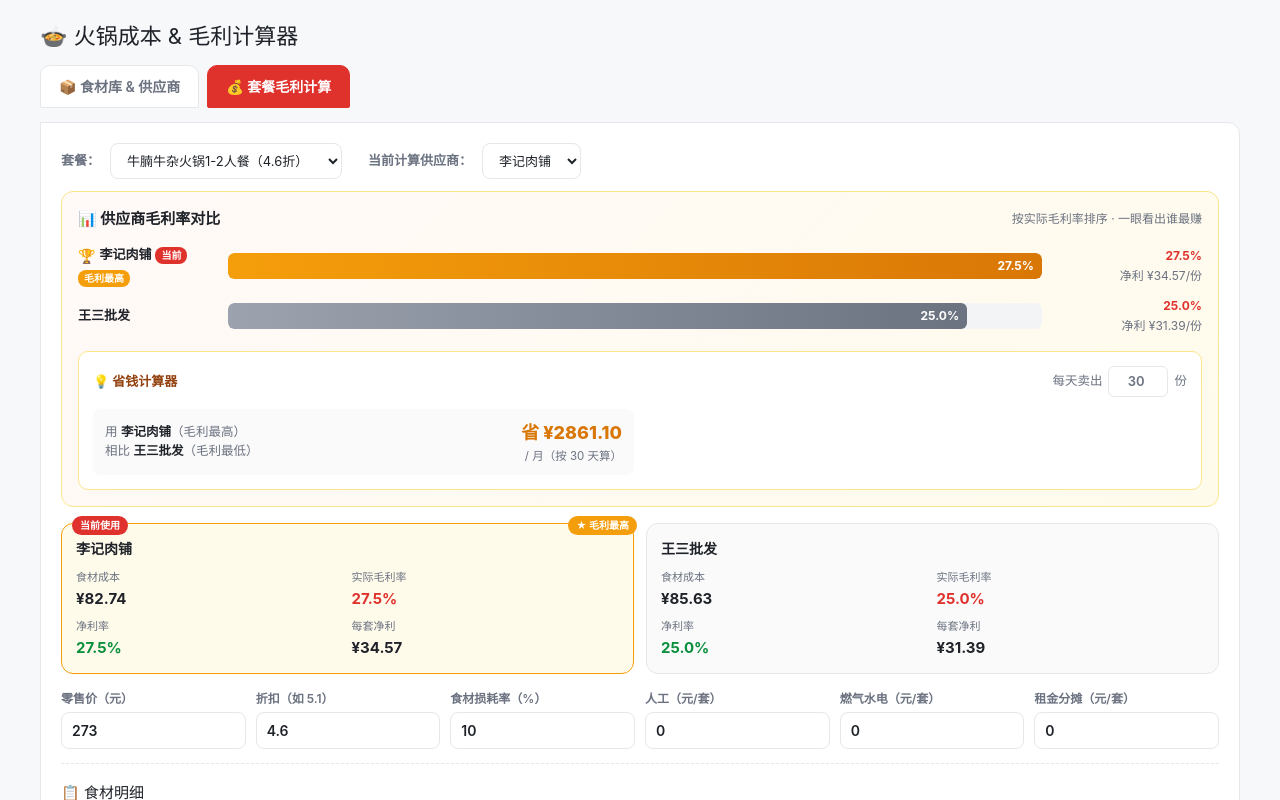
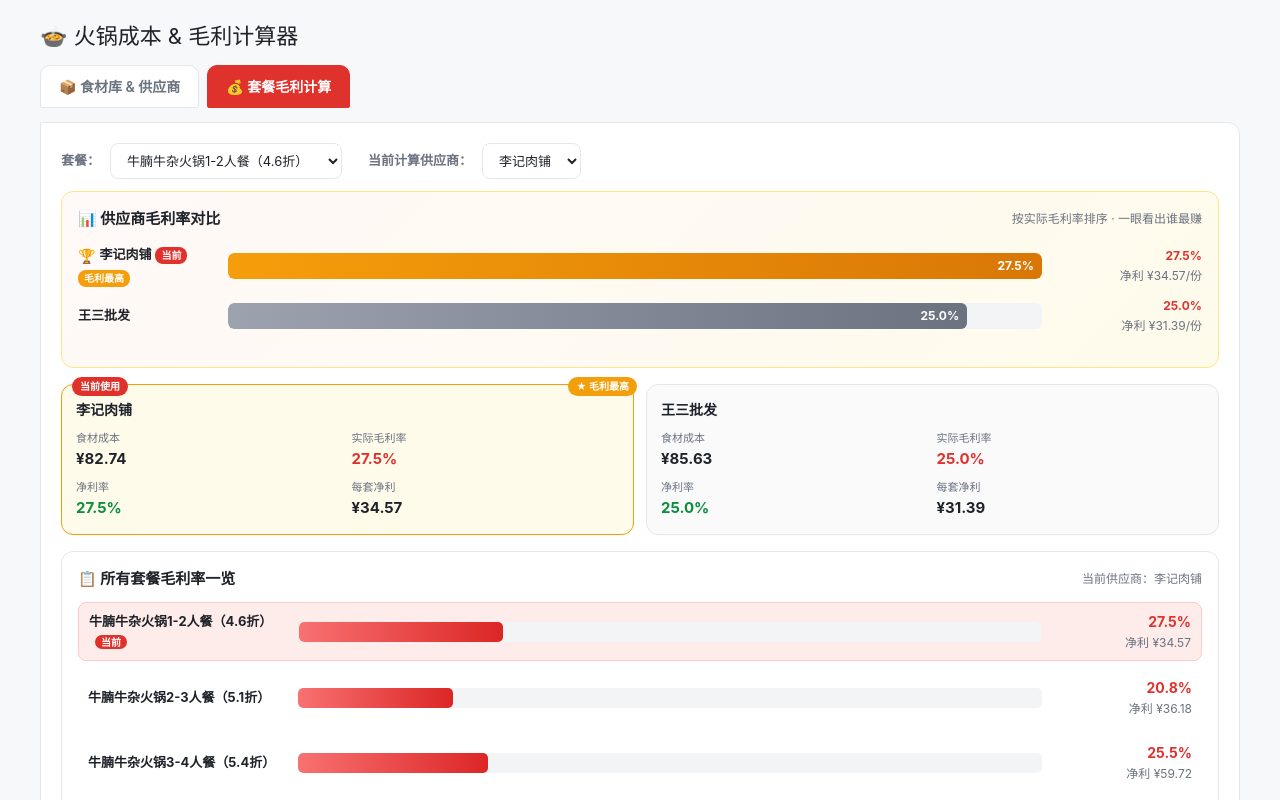
Before and after one commit to translate69/fulao_Calc, a Next.js app: page / in a window 1280 px wide. Both pictures are taken after a click on the button "💰 套餐毛利计算". Shown: the top 800 px of the page. Built offline with nearby package versions, Linux system fonts and the light colour scheme.

Commit message:
去掉省钱计算器，新增所有套餐毛利率一览

```diff
--- a/src/app/page.tsx
+++ b/src/app/page.tsx
@@ -530,20 +530,16 @@ function MealsView(props: {
   const bestSupplier = allComparisons.reduce((best, cur) =>
     cur.result.mReal > best.result.mReal ? cur : best
   , allComparisons[0]);
-  const worstSupplier = allComparisons.reduce((worst, cur) =>
-    cur.result.mReal < worst.result.mReal ? cur : worst
-  , allComparisons[0]);
 
   // 排序后的对比：毛利率从高到低
   const sortedComparisons = [...allComparisons].sort((a, b) => b.result.mReal - a.result.mReal);
   const maxMargin = Math.max(...allComparisons.map((c) => c.result.mReal), 0.01);
-  const [dailySets, setDailySets] = useState(30);
-  const monthlyDays = 30;
-  const bestNetProfit = bestSupplier.result.P - bestSupplier.result.costTotal;
-  const curComparison = allComparisons.find((c) => c.supplier.id === curSupplierId);
-  const curNetProfit = curComparison ? curComparison.result.P - curComparison.result.costTotal : 0;
-  const monthlySaveVsWorst = Math.max(0, (bestNetProfit - (worstSupplier.result.P - worstSupplier.result.costTotal)) * dailySets * monthlyDays);
-  const monthlySaveVsCurrent = Math.max(0, (bestNetProfit - curNetProfit) * dailySets * monthlyDays);
+
+  // 所有套餐的毛利一览（当前供应商下）
+  const allMealsMargin = state.meals.map((m) => {
+    const r = computeMeal(m, state.ingredients, curSupplierId);
+    return { meal: m, result: r };
+  });
 
   return (
     <div className="panel">
@@ -601,46 +597,6 @@ function MealsView(props: {
           })}
         </div>
 
-        {/* 省钱计算器 */}
-        <div className="save-calc">
-          <div className="save-calc-head">
-            <span>💡 省钱计算器</span>
-            <label className="daily-input">
-              每天卖出
-              <input
-                type="number"
-                min="0"
-                value={dailySets}
-                onChange={(e) => setDailySets(parseInt(e.target.value) || 0)}
-              />
-              份
-            </label>
-          </div>
-          <div className="save-calc-body">
-            <div className="save-item">
-              <div className="save-label">
-                用 <strong>{bestSupplier.supplier.name}</strong>（毛利最高）
-                <br />相比 <strong>{worstSupplier.supplier.name}</strong>（毛利最低）
-              </div>
-              <div className="save-amount">
-                <div className="save-num gold">省 {fmt(monthlySaveVsWorst)}</div>
-                <div className="save-sub">/ 月（按 {monthlyDays} 天算）</div>
-              </div>
-            </div>
-            {curSupplierId !== bestSupplier.supplier.id && curSupplierId !== '' && (
-              <div className="save-item highlight">
-                <div className="save-label">
-                  你当前用的是 <strong>{curComparison?.supplier.name}</strong>
-                  <br />如果换成 <strong>{bestSupplier.supplier.name}</strong>
-                </div>
-                <div className="save-amount">
-                  <div className="save-num green">每月多赚 {fmt(monthlySaveVsCurrent)}</div>
-                  <div className="save-sub">每份多赚 {fmt(bestNetProfit - curNetProfit)}</div>
-                </div>
-              </div>
-            )}
-          </div>
-        </div>
       </div>
 
       {/* 毛利对比卡片 */}
@@ -680,6 +636,50 @@ function MealsView(props: {
             </div>
           );
         })}
+      </div>
+
+      {/* ===== 📋 所有套餐毛利率一览 ===== */}
+      <div className="all-meals-panel">
+        <div className="all-meals-head">
+          <h3>📋 所有套餐毛利率一览</h3>
+          <span className="hint-inline">当前供应商：{state.suppliers.find((s) => s.id === curSupplierId)?.name}</span>
+        </div>
+        <div className="all-meals-bars">
+          {allMealsMargin.map(({ meal: m, result: r }, i) => {
+            const isCur = i === curMeal;
+            const marginW = Math.max(Math.min(r.mReal * 100, 100), 0);
+            return (
+              <div
+                key={m.id}
+                className={'meal-margin-row ' + (isCur ? 'cur' : '')}
+                onClick={() => setCurMeal(i)}
+              >
+                <div className="mmr-name">
+                  <strong>{m.name}</strong>
+                  {isCur && <span className="mmr-tag">当前</span>}
+                </div>
+                <div className="mmr-track">
+                  <div
+                    className={'mmr-fill ' + (r.mReal >= 0.6 ? 'green' : r.mReal >= 0.4 ? 'yellow' : 'red')}
+                    style={{ width: marginW + '%' }}
+                  />
+                </div>
+                <div className="mmr-nums">
+                  <span className={'mmr-margin ' + (r.mReal >= 0.5 ? 'g' : 'r')}>
+                    {pct(r.mReal)}
+                  </span>
+                  <span className="mmr-net">净利 {fmt(r.P - r.costTotal)}</span>
+                </div>
+              </div>
+            );
+          })}
+        </div>
+        <div className="all-meals-legend">
+          <span><i className="dot green" /> ≥60%</span>
+          <span><i className="dot yellow" /> 40~60%</span>
+          <span><i className="dot red" /> ＜40%</span>
+          <span className="hint-inline">点击任一行切换到该套餐</span>
+        </div>
       </div>
 
       {/* 套餐基本信息 */}
@@ -1320,6 +1320,101 @@ const STYLES = `
   .save-num.green { color: #059669; }
   .save-sub { font-size: 11.5px; color: var(--sub); margin-top: 2px; }
 
+  /* ===== 所有套餐毛利率一览 ===== */
+  .all-meals-panel {
+    background: #fff;
+    border: 1px solid var(--line);
+    border-radius: 12px;
+    padding: 16px;
+    margin-bottom: 16px;
+  }
+  .all-meals-head {
+    display: flex;
+    align-items: center;
+    justify-content: space-between;
+    margin-bottom: 12px;
+    flex-wrap: wrap;
+    gap: 8px;
+  }
+  .all-meals-head h3 {
+    margin: 0;
+    font-size: 15px;
+    font-weight: 700;
+  }
+  .all-meals-bars {
+    display: flex;
+    flex-direction: column;
+    gap: 8px;
+  }
+  .meal-margin-row {
+    display: grid;
+    grid-template-columns: 200px 1fr 140px;
+    align-items: center;
+    gap: 10px;
+    padding: 8px 10px;
+    border-radius: 8px;
+    cursor: pointer;
+    transition: background .15s;
+  }
+  .meal-margin-row:hover { background: #f9fafb; }
+  .meal-margin-row.cur { background: var(--brand-soft); border: 1px solid #fecaca; }
+  .mmr-name { font-size: 13px; }
+  .mmr-name strong { color: var(--ink); }
+  .mmr-tag {
+    margin-left: 6px;
+    background: var(--brand);
+    color: #fff;
+    font-size: 10px;
+    padding: 1px 6px;
+    border-radius: 8px;
+    font-weight: 600;
+  }
+  .mmr-track {
+    height: 20px;
+    background: #f3f4f6;
+    border-radius: 5px;
+    overflow: hidden;
+  }
+  .mmr-fill {
+    height: 100%;
+    border-radius: 5px;
+    transition: width .3s ease;
+  }
+  .mmr-fill.green { background: linear-gradient(90deg, #10b981, #059669); }
+  .mmr-fill.yellow { background: linear-gradient(90deg, #fbbf24, #f59e0b); }
+  .mmr-fill.red { background: linear-gradient(90deg, #f87171, #dc2626); }
+  .mmr-nums {
+    display: flex;
+    flex-direction: column;
+    align-items: flex-end;
+    gap: 2px;
+    font-size: 12px;
+  }
+  .mmr-margin { font-weight: 700; font-size: 14px; }
+  .mmr-margin.g { color: var(--green); }
+  .mmr-margin.r { color: var(--brand); }
+  .mmr-net { color: var(--sub); }
+  .all-meals-legend {
+    display: flex;
+    align-items: center;
+    gap: 16px;
+    margin-top: 10px;
+    font-size: 12px;
+    color: var(--sub);
+    flex-wrap: wrap;
+  }
+  .dot {
+    display: inline-block;
+    width: 10px;
+    height: 10px;
+    border-radius: 50%;
+    margin-right: 5px;
+    vertical-align: middle;
+  }
+  .dot.green { background: #059669; }
+  .dot.yellow { background: #f59e0b; }
+  .dot.red { background: #dc2626; }
+
   /* ===== Tab 2：套餐 ===== */
   .meal-header { margin-bottom: 12px; }
   .header-row { display: flex; align-items: center; gap: 10px; flex-wrap: wrap; }
@@ -1463,6 +1558,7 @@ const STYLES = `
     .header-row label.ml { margin-left: 0; }
     .hero-bar { grid-template-columns: 100px 1fr 110px; }
     .hero-bar-name { font-size: 12px; }
-    .save-calc-body { grid-template-columns: 1fr; }
+    .meal-margin-row { grid-template-columns: 130px 1fr 100px; }
+    .mmr-name { font-size: 12px; }
   }
 `;
```
